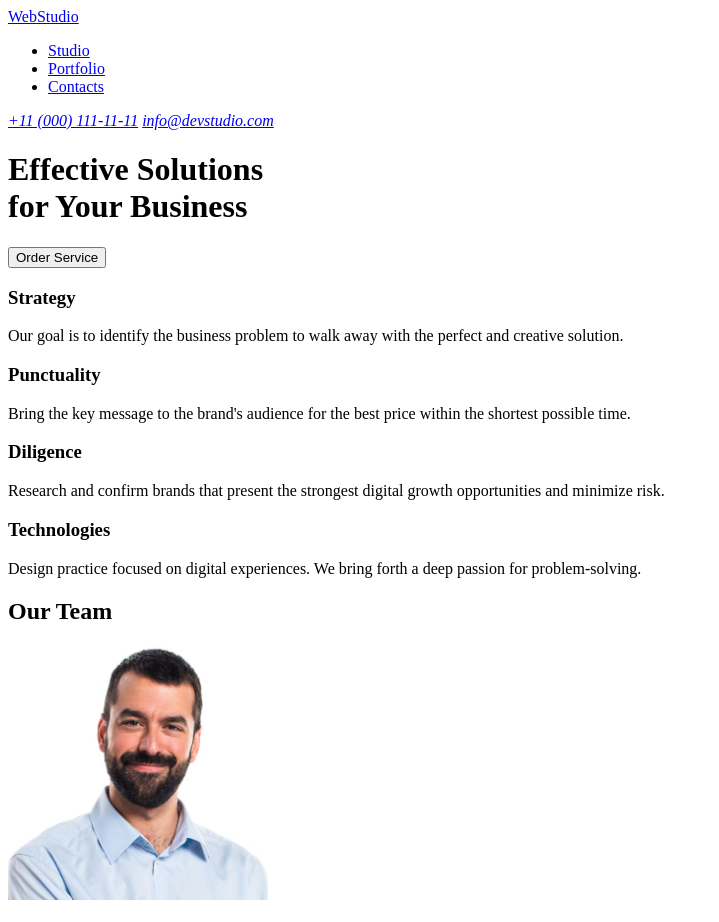
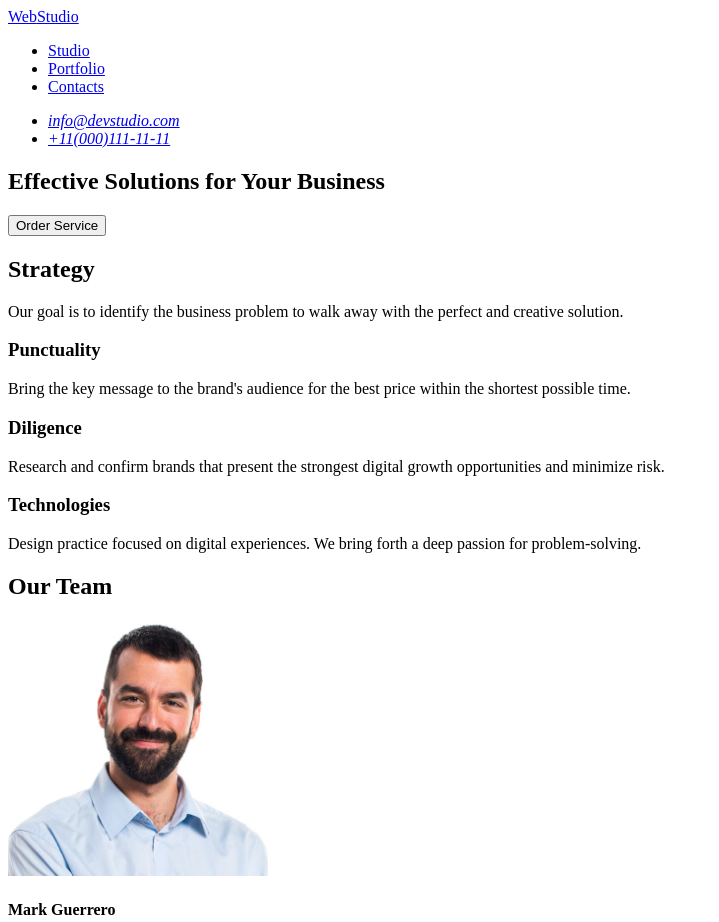
Before and after one commit to JoidayEss/goit-markup-hw-05, a plain HTML site: page index.html in a window 1280 px wide. Shown: the top 922 px of the page, without its empty margins (0-719 px from the left). Drawn offline with Linux system fonts and the light colour scheme.

Commit message:
“new-information”

```diff
--- a/index.html
+++ b/index.html
@@ -9,7 +9,7 @@
     <!-- The top section of the page -->
     <header>
       <nav>
-        <a class="logo" href="./index.html"><span>Web</span>Studio</a>
+        <a href="./index.html"><span>Web</span>Studio</a>
         <ul>
           <li><a href="./index.html">Studio</a></li>
           <li><a href="./index.html">Portfolio</a></li>
@@ -17,20 +17,21 @@
         </ul>
       </nav>
       <address>
-        <a href="tel:+11(000)1111111">+11 (000) 111-11-11</a>
-        <a href="mailto:info@devstudio.com">info@devstudio.com</a>
+        <ul>
+          <li><a href="mailto:info@devstudio.com">info@devstudio.com</a></li>
+          <li><a href="tel:+11(000)1111111">+11(000)111-11-11</a></li>
+        </ul>
       </address>
     </header>
     <!-- Main content -->
     <main>
-      <h1>
-        Effective Solutions <br />
-        for Your Business
-      </h1>
-      <button type="button">Order Service</button>
+      <section>
+        <h1>Effective Solutions for Your Business</h1>
+        <button type="button">Order Service</button>
+      </section>
       <!-- Our goal -->
       <section>
-        <h3>Strategy</h3>
+        <h2>Strategy</h2>
         <p>
           Our goal is to identify the business problem to walk away with the
           perfect and creative solution.
@@ -57,25 +58,19 @@
         <img src="images/MarkGuerrero.jpg" alt="Mark Guerrero" width="260" />
         <h4>Mark Guerrero</h4>
         <p>Product Designer</p>
-      </section>
-      <section>
         <img src="images/TomFord.jpg" alt="Tom Ford" width="260" />
         <h4>Tom Ford</h4>
         <p>Frontend Developer</p>
-      </section>
-      <section>
         <img src="images/CamilaGarcia.jpg" alt="Camila Garcia" width="260" />
         <h4>Camila Garcia</h4>
         <p>Marketing</p>
-      </section>
-      <section>
         <img src="images/DanielWilson.jpg" alt="Daniel Wilson" width="260" />
         <h4>Daniel Wilson</h4>
         <p>UI Designer</p>
       </section>
     </main>
     <footer>
-      <a class="logo" href="./index.html"><span>Web</span>Studio</a>
+      <a href="./index.html"><span>Web</span>Studio</a>
       <p>
         Increase the flow of customers and sales for your business with digital
         marketing & growth solutions.
```
